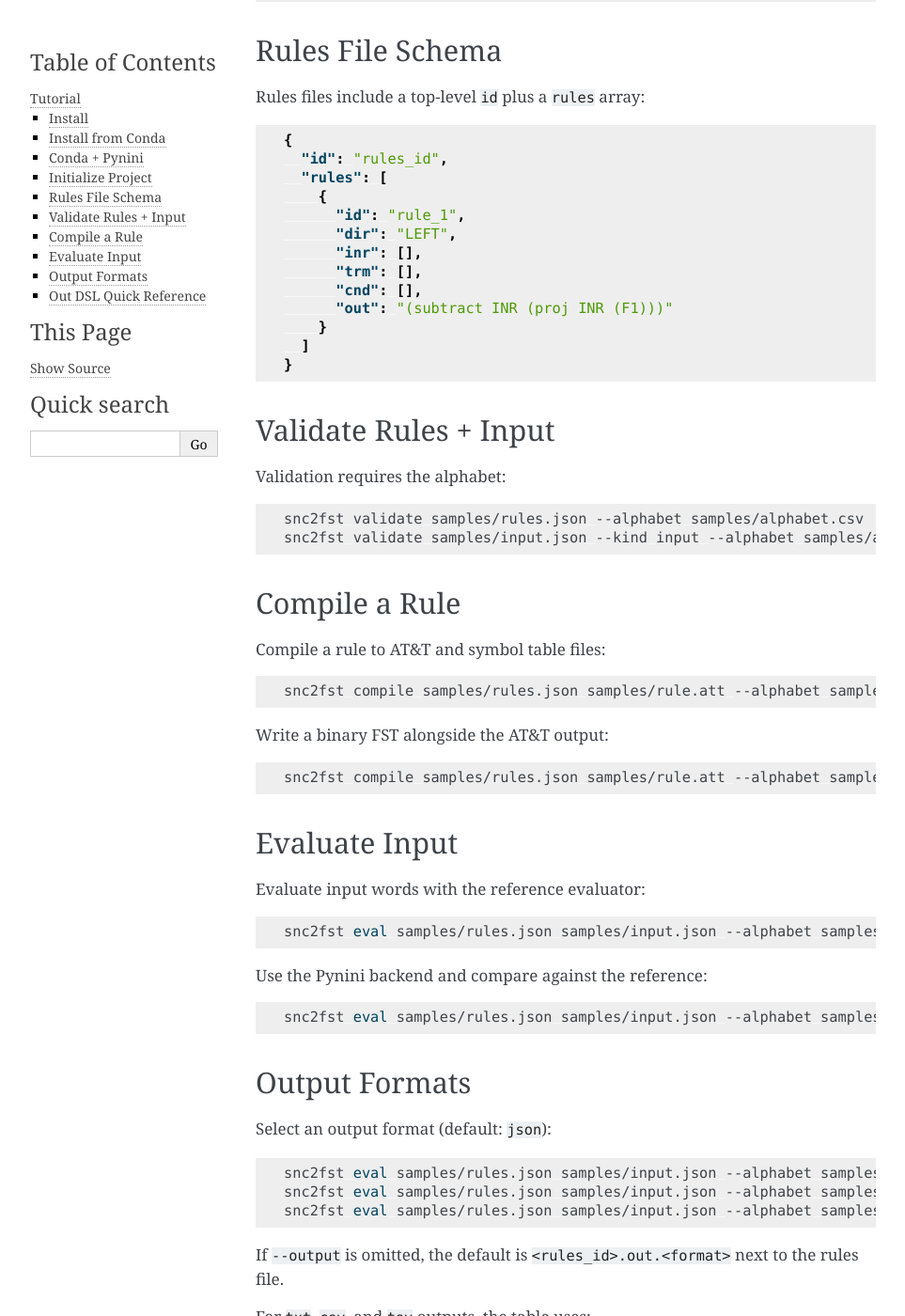
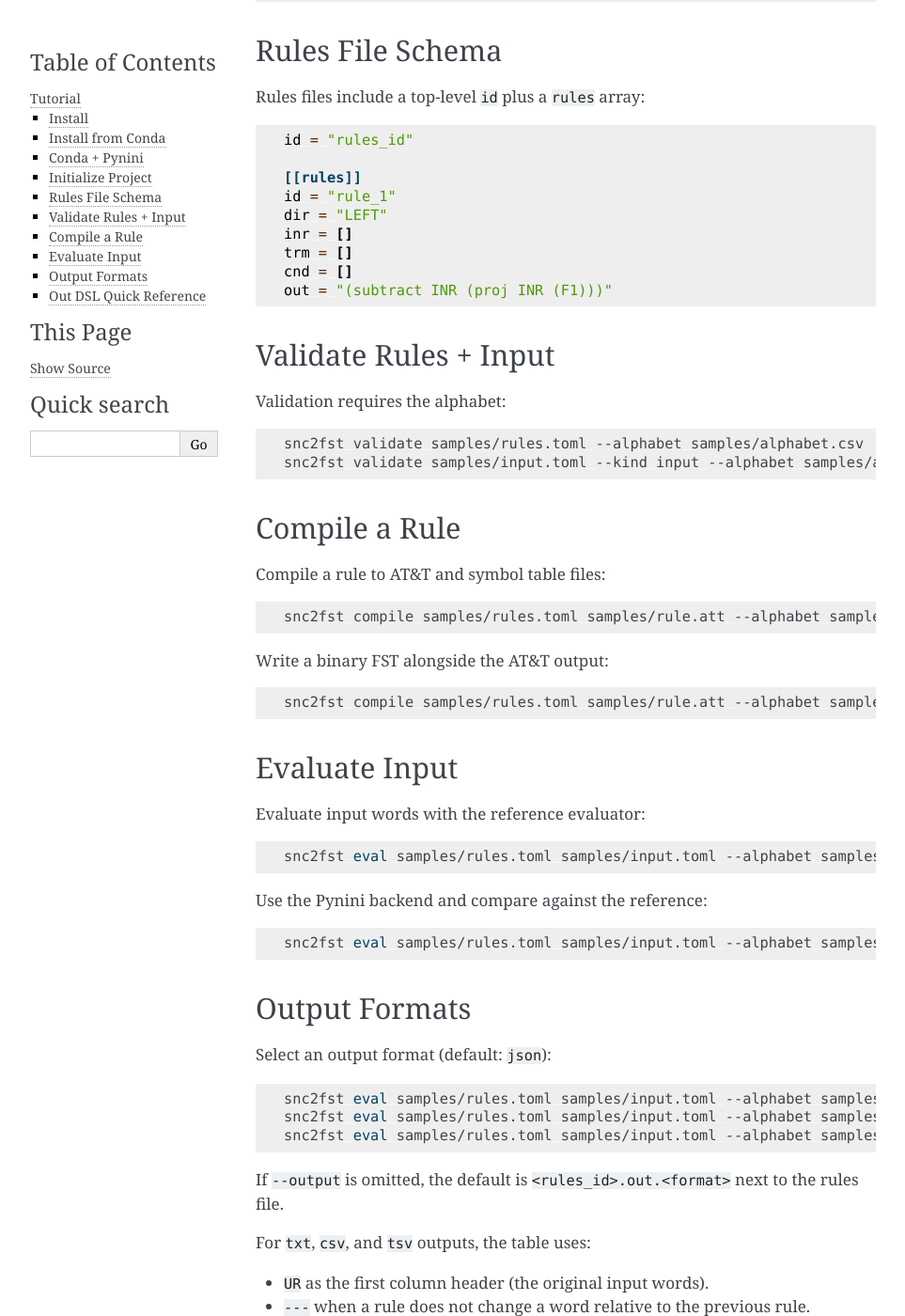
Before and after one commit to mazadegan/snc2fst, a Sphinx documentation site: the page built from docs/tutorial.rst, in a window 1280 px wide and 1400 px high, scrolled down 927 px. Shown: the whole window at 94% size, without its empty margins (148-1111 px from the left). Built offline with Sphinx 7.4.7, drawn with Linux system fonts in a browser that asks for light colours.

Commit message:
add toml support for input and rules files

```diff
--- a/docs/tutorial.rst
+++ b/docs/tutorial.rst
@@ -50,21 +50,17 @@ Rules File Schema
 
 Rules files include a top-level ``id`` plus a ``rules`` array:
 
-.. code-block:: json
+.. code-block:: toml
 
-   {
-     "id": "rules_id",
-     "rules": [
-       {
-         "id": "rule_1",
-         "dir": "LEFT",
-         "inr": [],
-         "trm": [],
-         "cnd": [],
-         "out": "(subtract INR (proj INR (F1)))"
-       }
-     ]
-   }
+   id = "rules_id"
+
+   [[rules]]
+   id = "rule_1"
+   dir = "LEFT"
+   inr = []
+   trm = []
+   cnd = []
+   out = "(subtract INR (proj INR (F1)))"
 
 Validate Rules + Input
 ----------------------
@@ -73,8 +69,8 @@ Validation requires the alphabet:
 
 .. code-block:: bash
 
-   snc2fst validate samples/rules.json --alphabet samples/alphabet.csv
-   snc2fst validate samples/input.json --kind input --alphabet samples/alphabet.csv
+   snc2fst validate samples/rules.toml --alphabet samples/alphabet.csv
+   snc2fst validate samples/input.toml --kind input --alphabet samples/alphabet.csv
 
 Compile a Rule
 --------------
@@ -83,13 +79,13 @@ Compile a rule to AT&T and symbol table files:
 
 .. code-block:: bash
 
-   snc2fst compile samples/rules.json samples/rule.att --alphabet samples/alphabet.csv
+   snc2fst compile samples/rules.toml samples/rule.att --alphabet samples/alphabet.csv
 
 Write a binary FST alongside the AT&T output:
 
 .. code-block:: bash
 
-   snc2fst compile samples/rules.json samples/rule.att --alphabet samples/alphabet.csv --fst
+   snc2fst compile samples/rules.toml samples/rule.att --alphabet samples/alphabet.csv --fst
 
 Evaluate Input
 --------------
@@ -98,13 +94,13 @@ Evaluate input words with the reference evaluator:
 
 .. code-block:: bash
 
-   snc2fst eval samples/rules.json samples/input.json --alphabet samples/alphabet.csv --output samples/out.json
+   snc2fst eval samples/rules.toml samples/input.toml --alphabet samples/alphabet.csv --output samples/out.json
 
 Use the Pynini backend and compare against the reference:
 
 .. code-block:: bash
 
-   snc2fst eval samples/rules.json samples/input.json --alphabet samples/alphabet.csv --output samples/out.json --pynini --compare
+   snc2fst eval samples/rules.toml samples/input.toml --alphabet samples/alphabet.csv --output samples/out.json --pynini --compare
 
 Output Formats
 --------------
@@ -113,9 +109,9 @@ Select an output format (default: ``json``):
 
 .. code-block:: bash
 
-   snc2fst eval samples/rules.json samples/input.json --alphabet samples/alphabet.csv --format txt
-   snc2fst eval samples/rules.json samples/input.json --alphabet samples/alphabet.csv --format csv
-   snc2fst eval samples/rules.json samples/input.json --alphabet samples/alphabet.csv --format tsv
+   snc2fst eval samples/rules.toml samples/input.toml --alphabet samples/alphabet.csv --format txt
+   snc2fst eval samples/rules.toml samples/input.toml --alphabet samples/alphabet.csv --format csv
+   snc2fst eval samples/rules.toml samples/input.toml --alphabet samples/alphabet.csv --format tsv
 
 If ``--output`` is omitted, the default is ``<rules_id>.out.<format>`` next to the rules file.
 
```
Also changed, not shown: README.md (+43 -51 lines), 5 other files.
